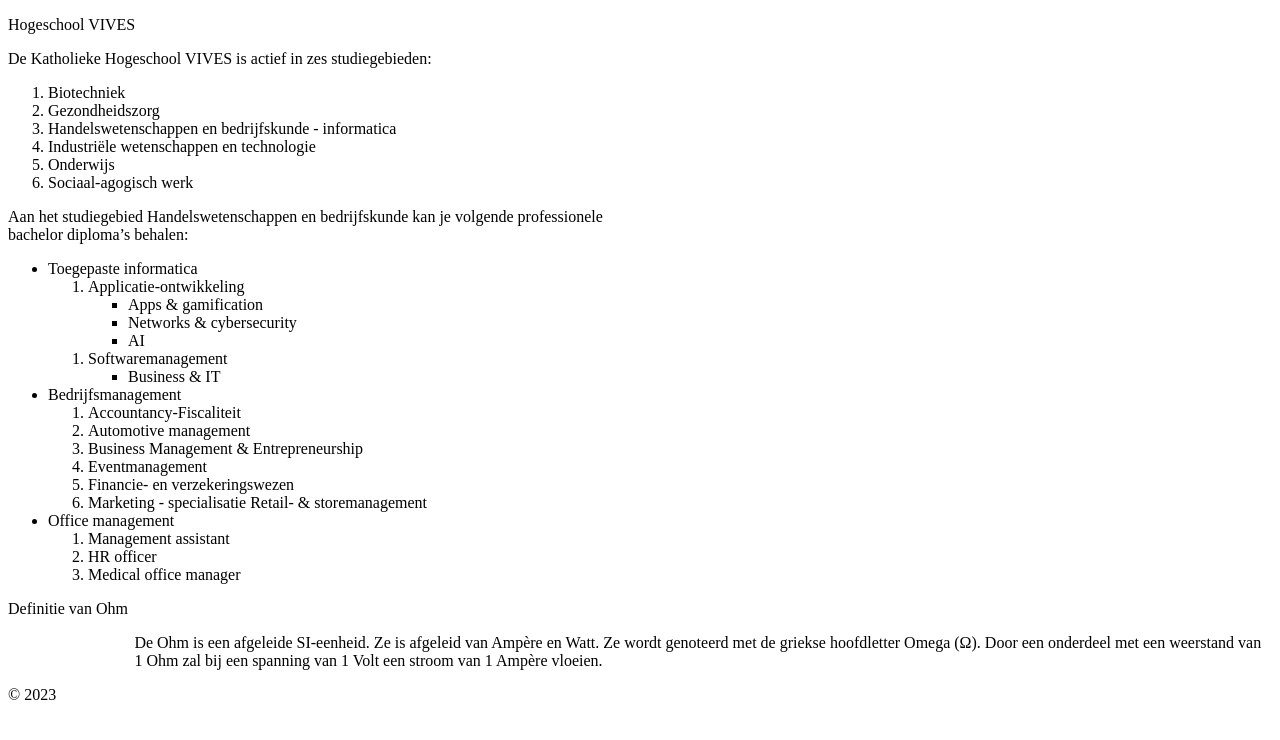
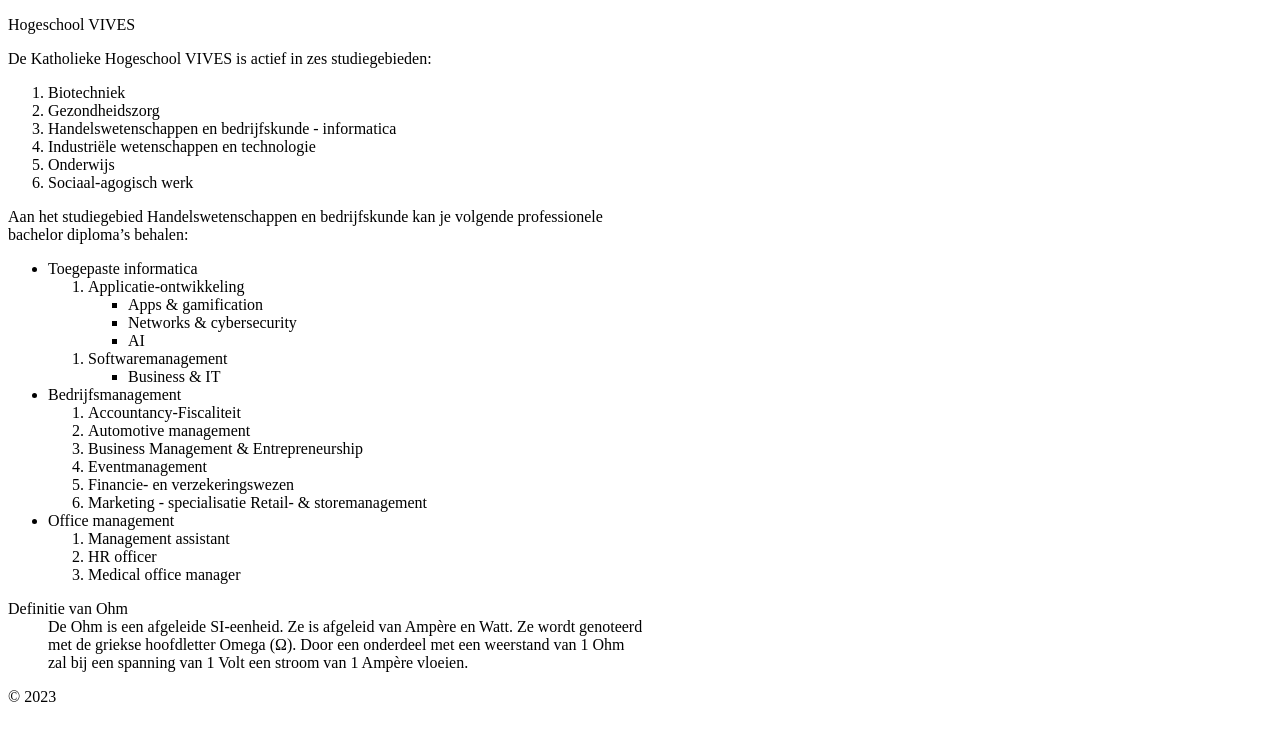
Before and after one commit to cdwVIVES/marouaneElka.github.io, a plain HTML site: page Labo 3/opleidingsaanbod VIVES/index.html in a window 1280 px wide. Drawn offline with Linux system fonts and the light colour scheme.

Commit message:
kleine aanpassingen

```diff
--- a/Labo 3/opleidingsaanbod VIVES/index.html
+++ b/Labo 3/opleidingsaanbod VIVES/index.html
@@ -64,12 +64,14 @@
 
 
   </ul>
+   <dl>
+       <dt>Definitie van Ohm</dt>
+       <dd>De Ohm is een afgeleide SI-eenheid. Ze is afgeleid van Ampère en Watt. Ze wordt genoteerd <br>
+         met de griekse hoofdletter Omega (&#937). Door een onderdeel met een weerstand van 1 Ohm <br>
+         zal bij een spanning van 1 Volt een stroom van 1 Ampère vloeien. </dd>
 
-  <p>Definitie van Ohm</p>
-  <p style="padding-left:10%;">De Ohm is een afgeleide SI-eenheid. Ze is afgeleid van Ampère en Watt. Ze wordt genoteerd
-  met de griekse hoofdletter Omega (&#937). Door een onderdeel met een weerstand van 1 Ohm
-  zal bij een spanning van 1 Volt een stroom van 1 Ampère vloeien. </p>
-  <p>&#169; 2023</p>
+    </dl>
+    <p>&#169; 2023</p>
 
 </body>
 </html>
```
Also changed, not shown: Labo 3/Uitbreiding personal homepage/index.html (+7 -2 lines).
